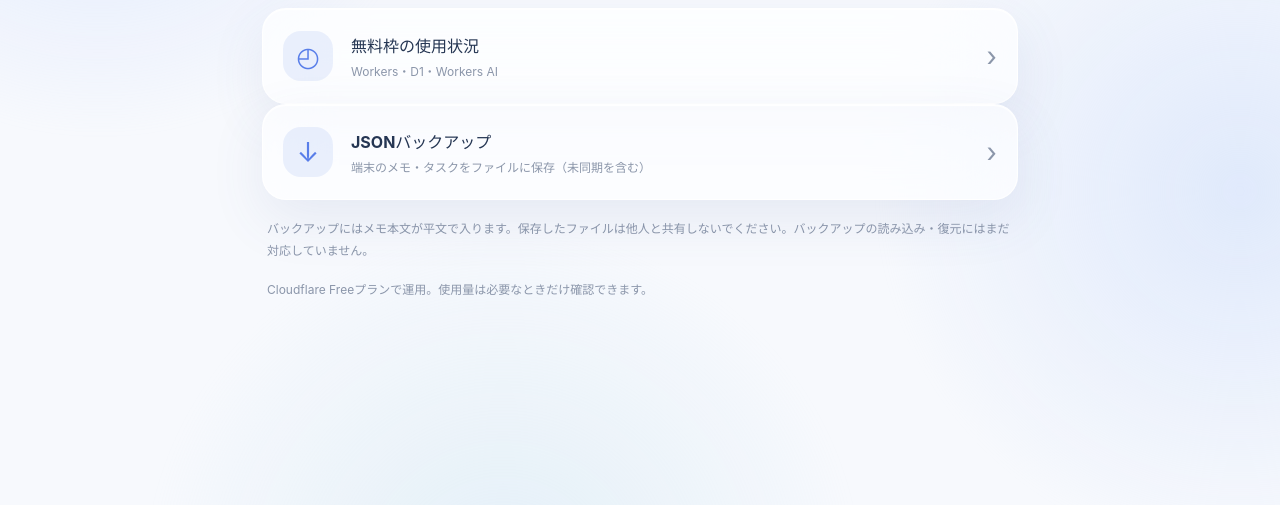
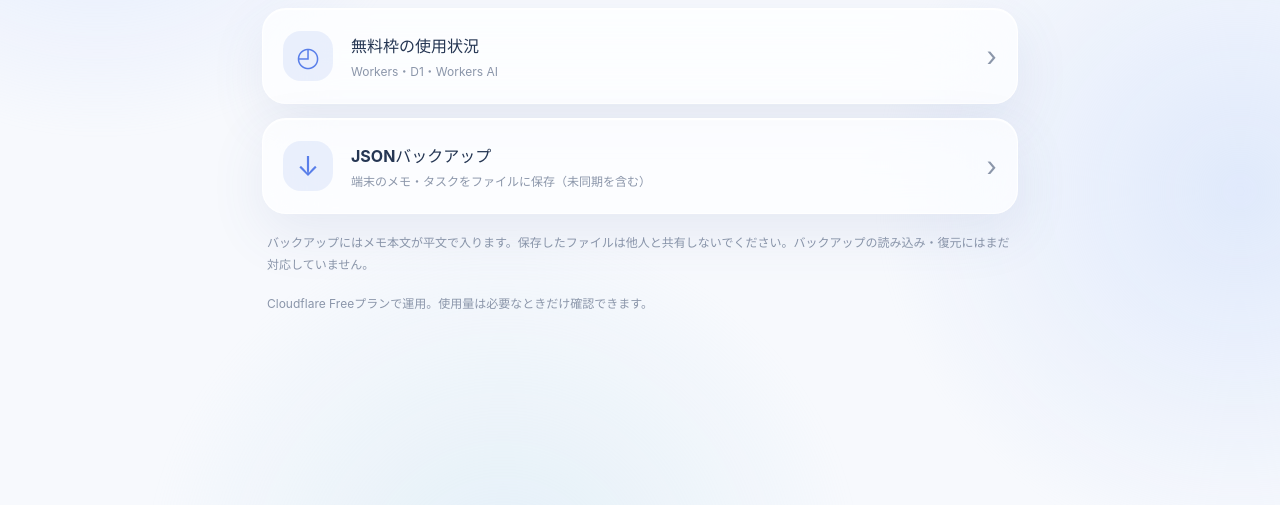
Before and after one commit to makoto0518/noto-task, a website with bundled scripts: page public/index.html in a window 1280 px wide. Both pictures are taken after a click on the button 998 px from the left and 55 px from the top of the page. Shown: the part 295-800 px from the top of the page. Built offline with nearby package versions, Linux system fonts and the light colour scheme; files whose address does not match are found by name.

Commit message:
style(settings): space JSON backup from quota settings

```diff
--- a/public/style.css
+++ b/public/style.css
@@ -117,3 +117,6 @@
 [data-theme="dark"] .back-link,[data-theme="dark"] .refresh-button{background:rgba(39,54,78,.77);border-color:rgba(195,218,255,.15);color:#c3d2ee}
 [data-theme="dark"] .settings-entry-icon{background:#354765}
 @media (max-width:680px){.subpage{padding-top:16px}.quota-cards{grid-template-columns:1fr;gap:12px;margin-top:21px}.quota-card{padding:19px 18px}.quota-numbers{margin:14px 0 12px}.subpage h1{font-size:30px}.usage-title-row h1{font-size:27px}.settings-entry{padding:18px}.quota-foot{min-height:unset}}
+
+/* Separate backup from quota control while preserving existing glass appearance. */
+#settings-backup{margin-top:14px}
```
